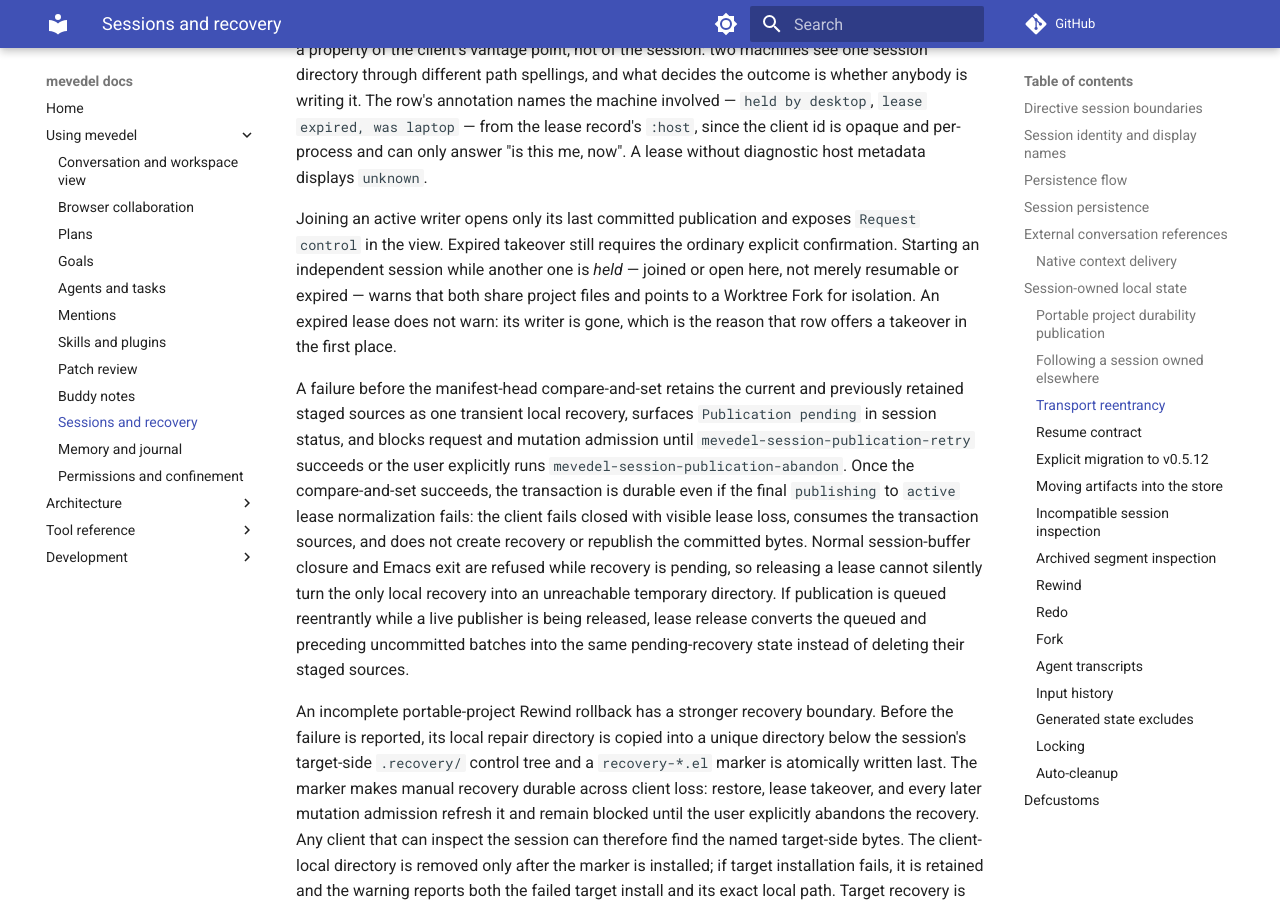
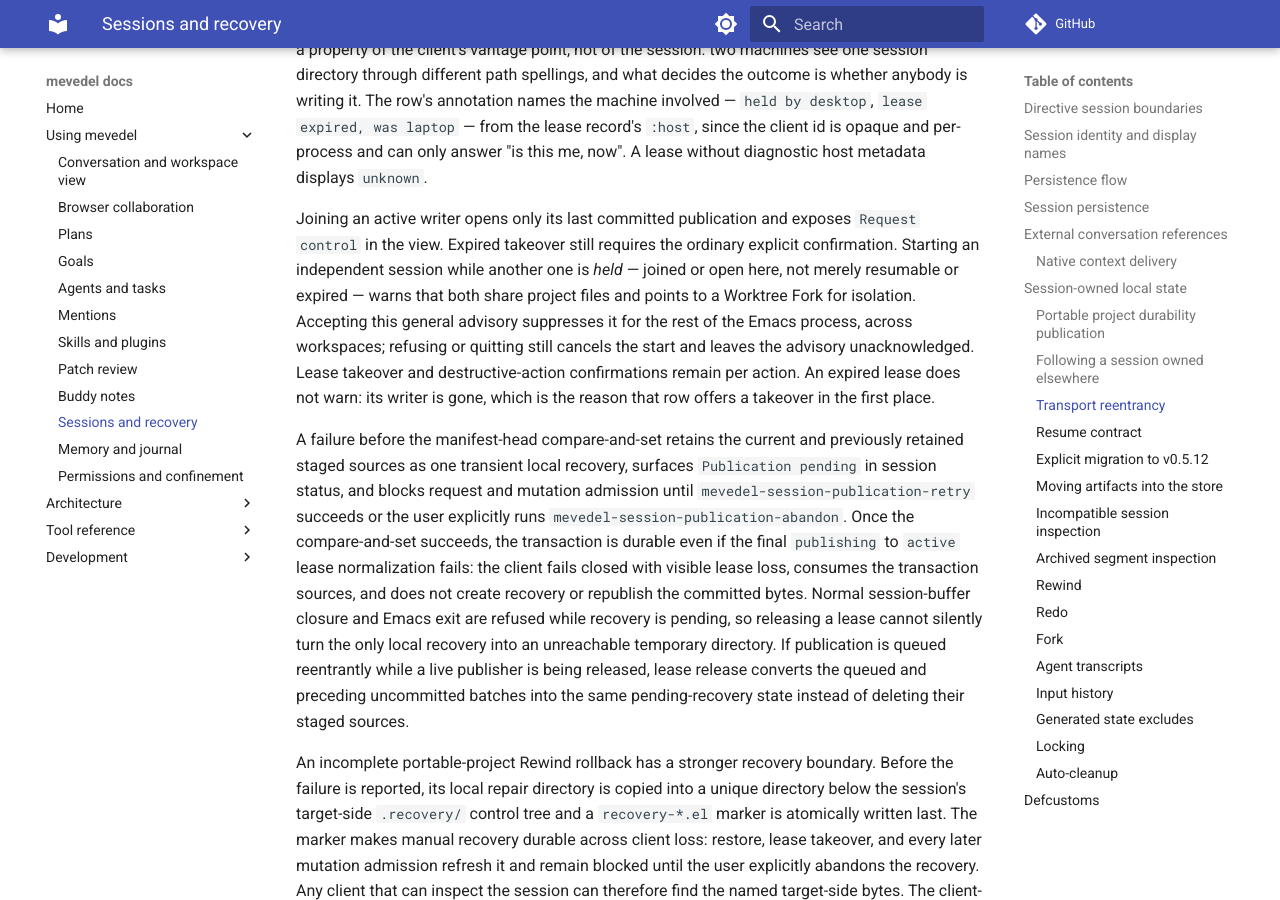
Before and after one commit to FrauH0lle/mevedel, an MkDocs documentation site: the page built from docs/sessions.md, in a window 1280 px wide and 900 px high, scrolled down 25345 px. Built offline with MkDocs 1.6.1 and Material for MkDocs 9.7.7, drawn with Linux system fonts in a browser that asks for light colours; comment, search, counter and statistics services are not loaded.

Commit message:
fix(sessions): Acknowledge the shared-files advisory once
Remember acceptance across workspaces for the current Emacs process.
Refusing or quitting still cancels the start without accepting the risk;
lease takeover and destructive-action confirmations remain per action.

* mevedel-session-persistence.el
(mevedel-session-persistence--shared-files-accepted-p,
mevedel-session-persistence-choose-entry): Remember positive acceptance
and skip repeated shared-files advisories.

* test/test-mevedel-session-persistence.el
(mevedel-session-persistence-choose-entry): Cover repeated starts,
cross-workspace acceptance, refusal, quitting, and unheld sessions.

* docs/sessions.md: Document acknowledgement lifetime and unchanged
action-specific confirmations.

Validation: 283 persistence and durability ERT tests pass in isolated
Eask; full byte compilation completes without warnings; diff check passes.

```diff
--- a/docs/sessions.md
+++ b/docs/sessions.md
@@ -1190,9 +1190,12 @@ Joining an active writer opens only its last committed publication and exposes
 `Request control` in the view. Expired takeover still requires the ordinary
 explicit confirmation. Starting an independent session while another one is
 *held* — joined or open here, not merely resumable or expired — warns that both
-share project files and points to a Worktree Fork for isolation. An expired
-lease does not warn: its writer is gone, which is the reason that row offers a
-takeover in the first place.
+share project files and points to a Worktree Fork for isolation. Accepting this
+general advisory suppresses it for the rest of the Emacs process, across
+workspaces; refusing or quitting still cancels the start and leaves the advisory
+unacknowledged. Lease takeover and destructive-action confirmations remain
+per action. An expired lease does not warn: its writer is gone, which is the
+reason that row offers a takeover in the first place.
 
 A failure before the manifest-head compare-and-set retains the current and
 previously retained staged sources as one transient local recovery, surfaces
```
Also changed, not shown: 2 other files.
